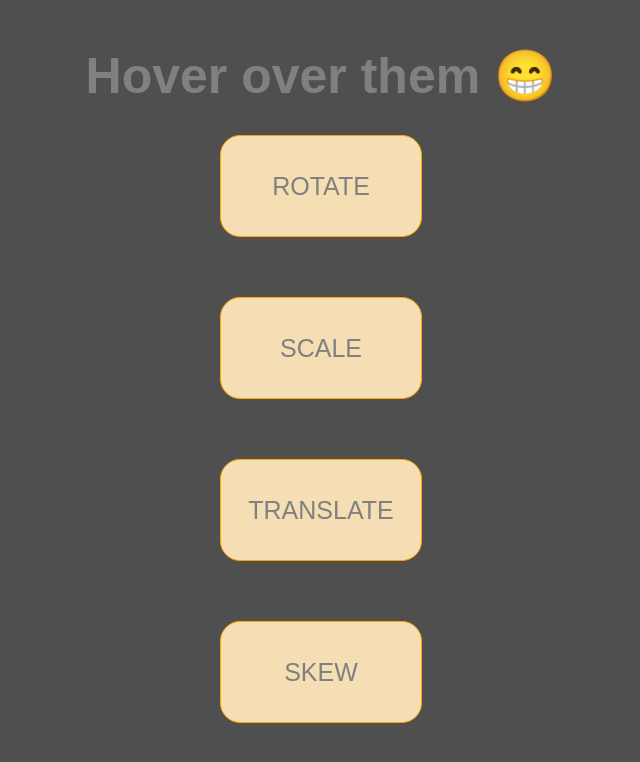
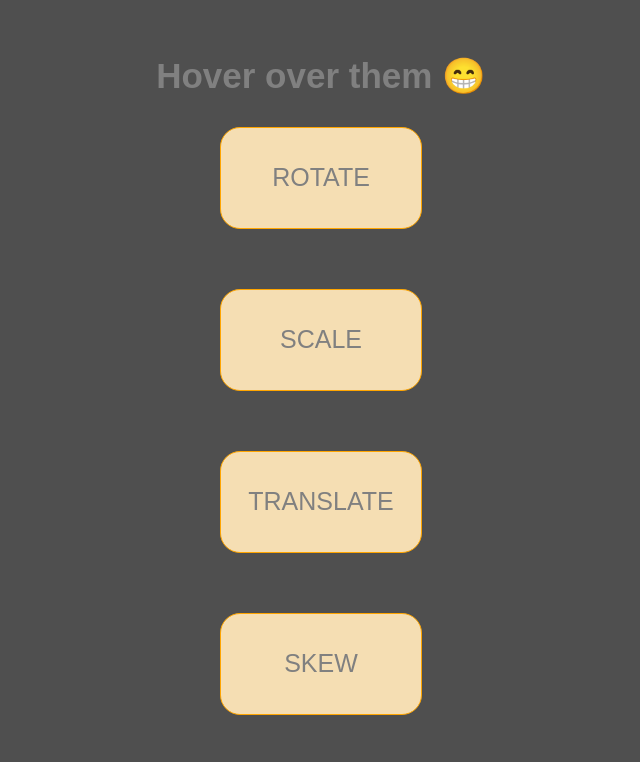
Before and after one commit to Sayanta337/CSS_Practice, a plain HTML site: page Animation/transform.html in a window 1280 px wide. Shown: the whole page, without its empty margins (319-959 px from the left). Drawn offline with Linux system fonts and the light colour scheme.

Commit message:
Update v0.2.2.a Heading size changed.

```diff
--- a/Animation/transform.html
+++ b/Animation/transform.html
@@ -17,6 +17,8 @@
         flex-direction: column;
         justify-content: center;
         align-items: center;}
+
+        h1 {font-size: 35px;}
 
         .d {background-color: wheat;
             height: 100px; width: 200px;
```
